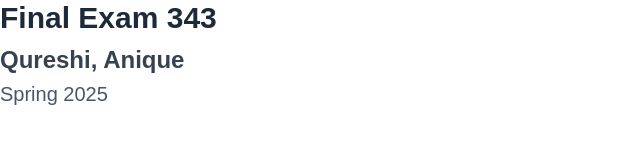
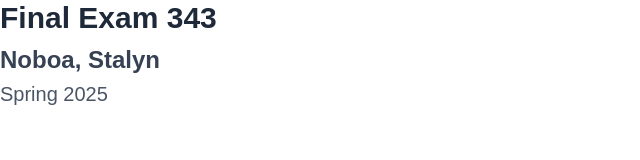
Before and after one commit to sonoboa/final343, a Next.js app: page / in a window 1280 px wide. Shown: the top 160 px of the page, without its empty margins (0-640 px from the left). Built offline with nearby package versions, Linux system fonts and the light colour scheme.

Commit message:
modified homepage

```diff
--- a/src/app/page.jsx
+++ b/src/app/page.jsx
@@ -2,7 +2,7 @@ export default function Home() {
   return (
     <>
       <h1 className="text-3xl font-bold text-gray-800 mb-2">Final Exam 343</h1>
-      <h2 className="text-2xl font-semibold text-gray-700 mb-1">Qureshi, Anique</h2>
+      <h2 className="text-2xl font-semibold text-gray-700 mb-1">Noboa, Stalyn</h2>
       <h3 className="text-xl text-gray-600">Spring 2025</h3>
     </>
   )
```
